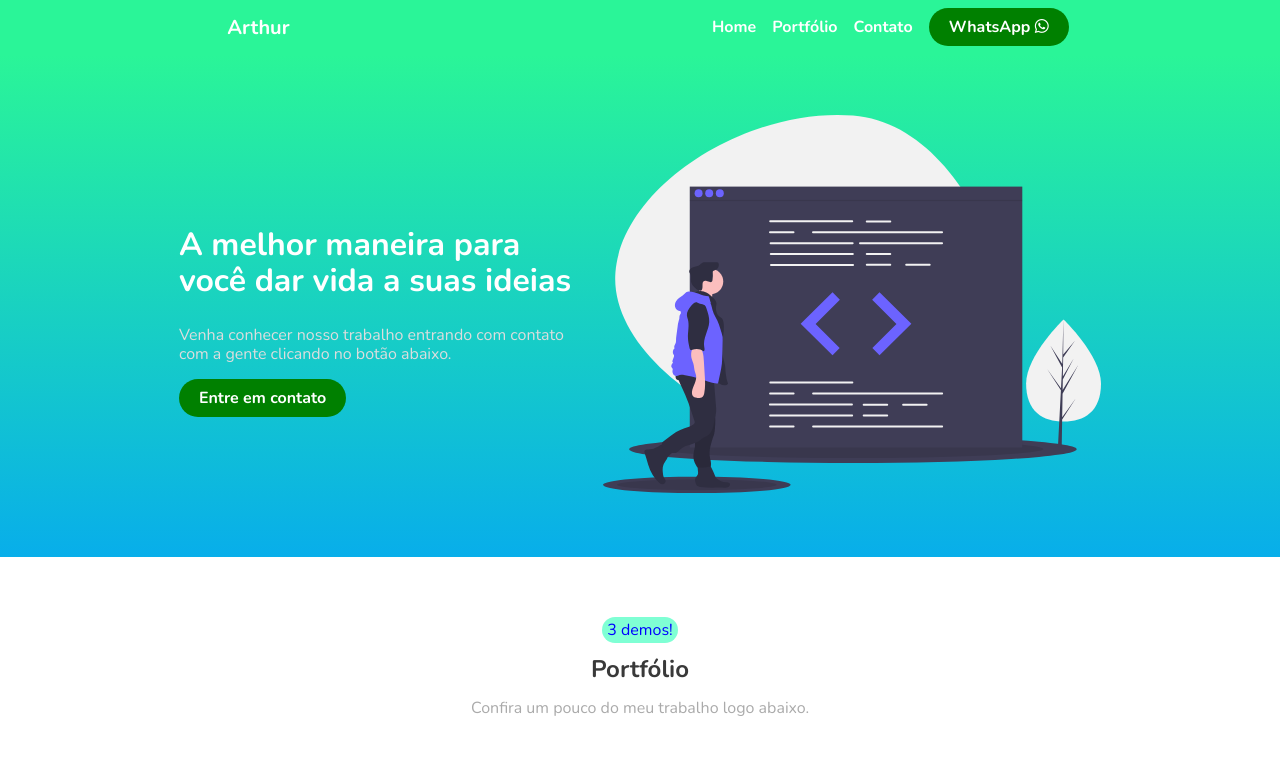
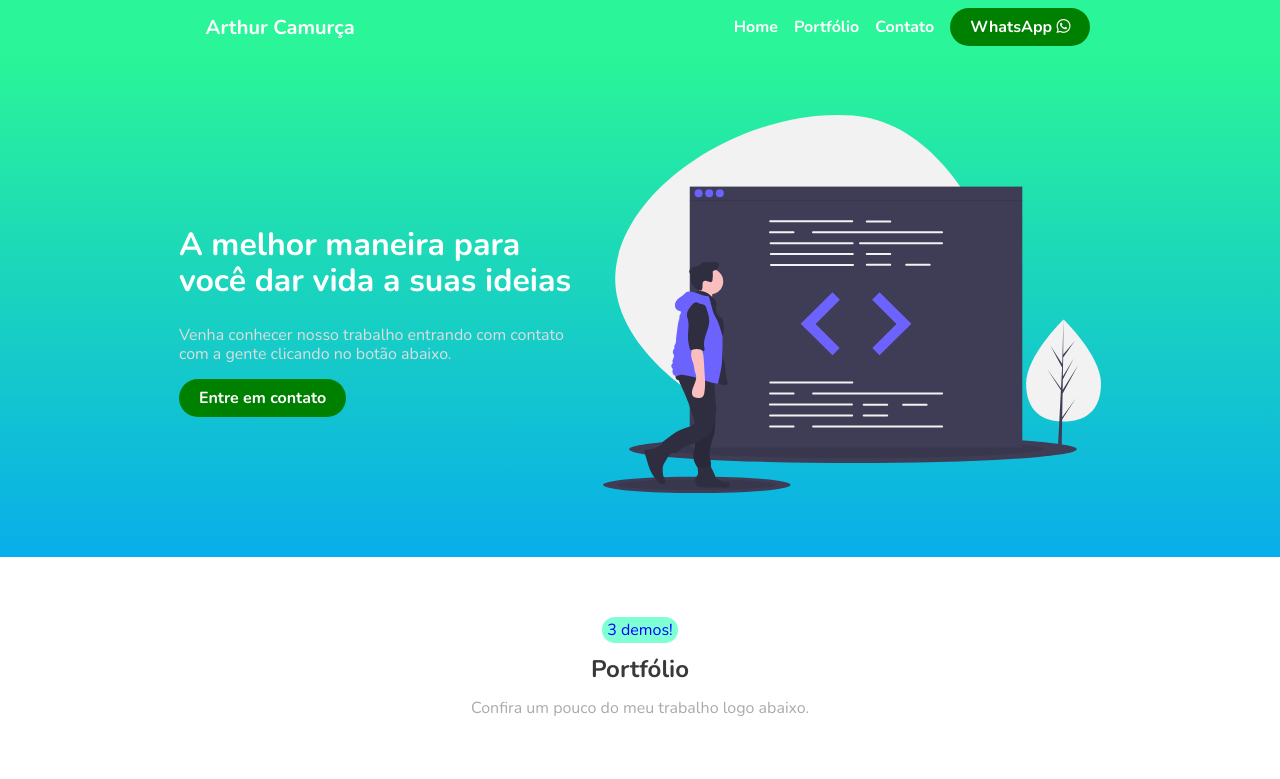
Before and after one commit to arthurcamurca04/arthurcamurca04.github.io, a plain HTML site: page index.html in a window 1280 px wide. Shown: the top 779 px of the page. Drawn offline with nearby package versions, Linux system fonts and the light colour scheme.

Commit message:
mudando logo

```diff
--- a/index.html
+++ b/index.html
@@ -32,7 +32,7 @@
     <header>
       <div class="nav-container">
         <div class="brand">
-          <a href="/">Arthur</a>
+          <a href="/">Arthur Camurça</a>
         </div>
 
         <nav class="navbar">
```
